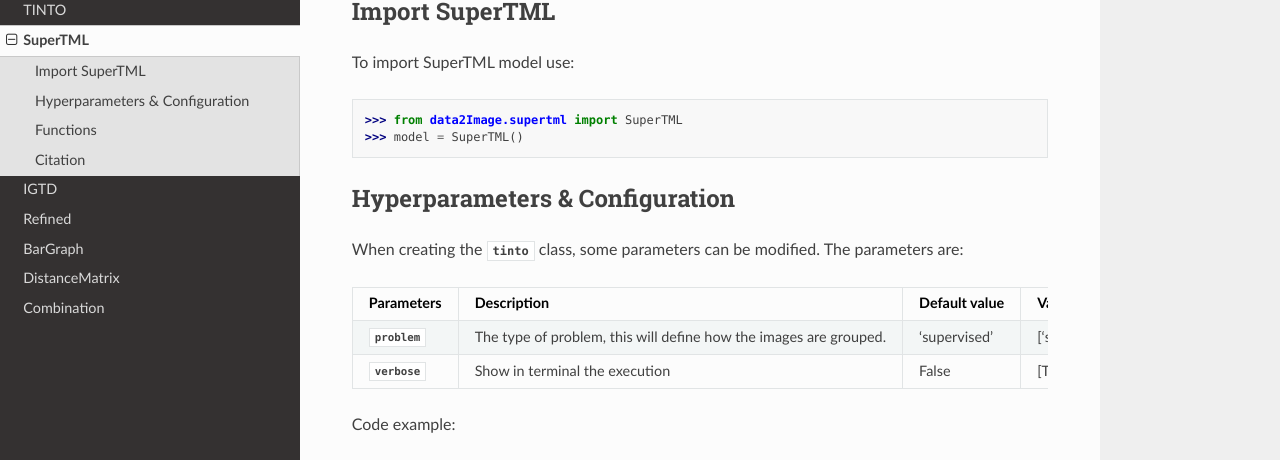
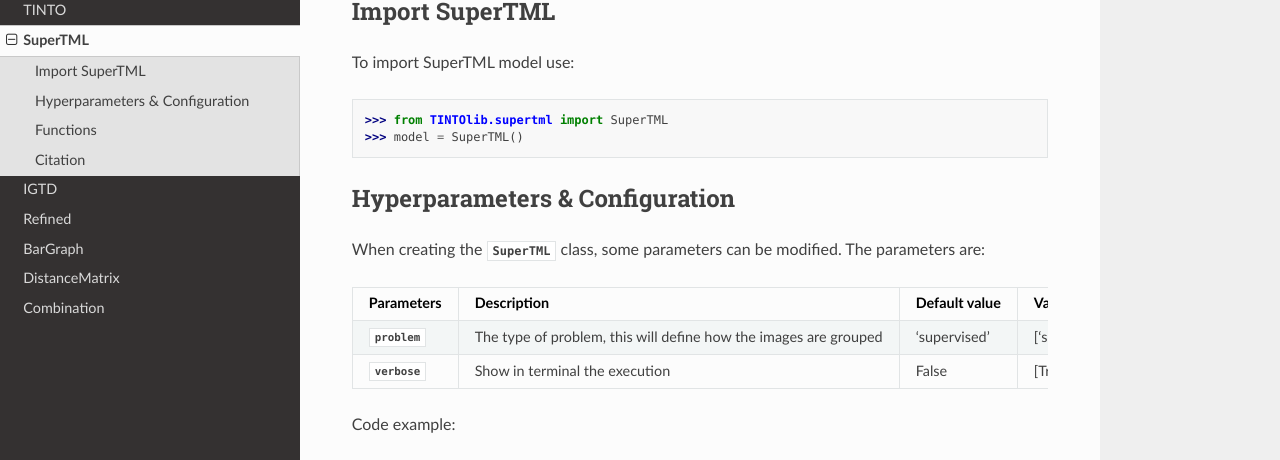
Before and after one commit to oeg-upm/TINTOlib-Documentation, a Sphinx documentation site: the page built from docs/source/supertml.rst, in a window 1280 px wide and 1384 px high. Shown: the part 165-625 px from the top of the window. Built offline with Sphinx 7.4.7 and the Read the Docs theme 2.0.0, drawn with Linux system fonts in a browser that asks for light colours; pages that are not in the unit, such as notebooks, are missing from menus.

Commit message:
Update supertml.rst

```diff
--- a/docs/source/supertml.rst
+++ b/docs/source/supertml.rst
@@ -5,13 +5,13 @@ Import SuperTML
 ----------------
 To import SuperTML model use:
 
->>> from data2Image.supertml import SuperTML
+>>> from TINTOlib.supertml import SuperTML
 >>> model = SuperTML()
 
 Hyperparameters & Configuration
 ---------------
 
-When creating the :py:class:`tinto` class, some parameters can be modified. The parameters are:
+When creating the :py:class:`SuperTML` class, some parameters can be modified. The parameters are:
 
 
 .. list-table::
@@ -23,7 +23,7 @@ When creating the :py:class:`tinto` class, some parameters can be modified. The
      - Default value
      - Valid values
    * - :py:data:`problem`
-     -  The type of problem, this will define how the images are grouped.
+     -  The type of problem, this will define how the images are grouped
      -  'supervised'
      - ['supervised', 'unsupervised', 'regression']
    * - :py:data:`verbose`
```
